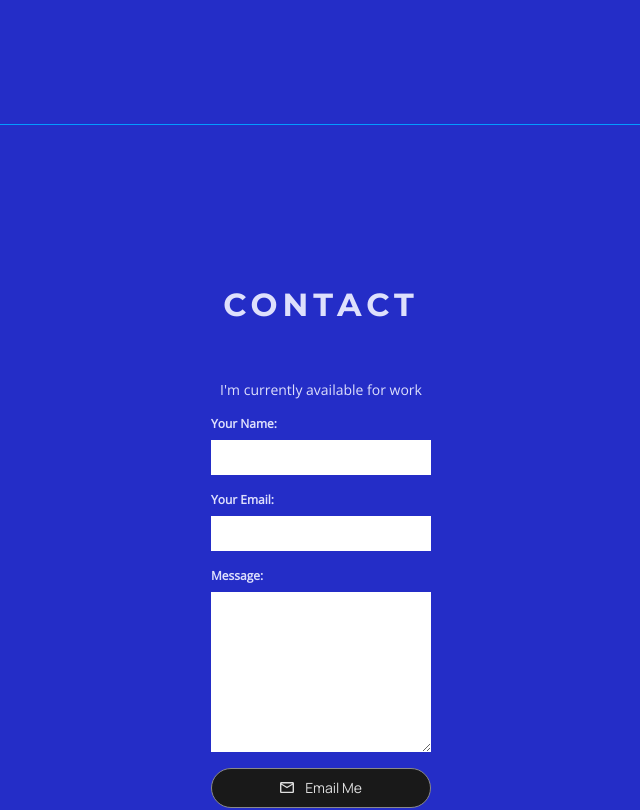
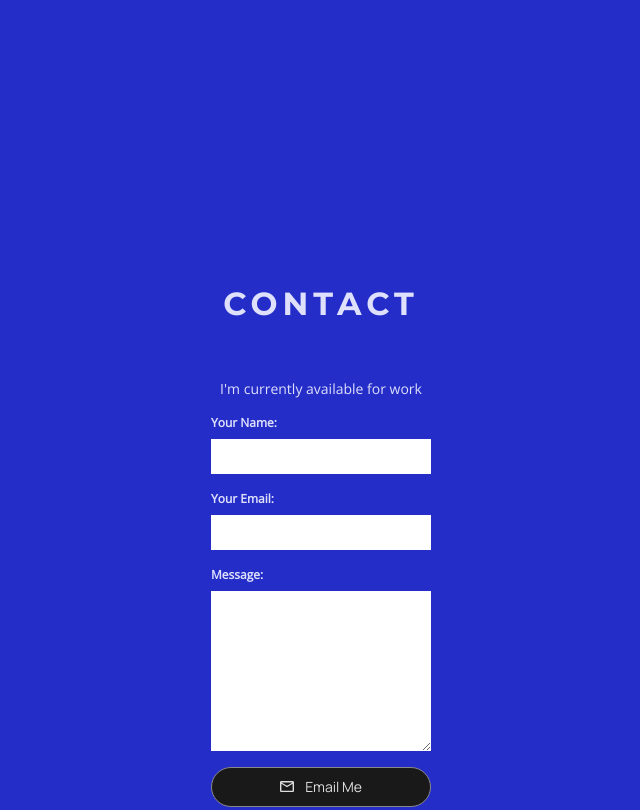
Before and after one commit to Wolfushima/portfolio, a React (Create React App) app: page / in a window 1280 px wide. Shown: the part 5040-5850 px from the top of the page, without its empty margins (319-959 px from the left). Built offline with nearby package versions, Linux system fonts and the light colour scheme; a web font is replaced by a local one.

Commit message:
style: Remove border-top for Contact component

```diff
--- a/src/sass/_contact.scss
+++ b/src/sass/_contact.scss
@@ -1,5 +1,4 @@
 .contact {
-  border-top: 1px solid #039bff;
   background-color: #242dc7;
   &__wrapper{
     max-width: 1440px;
```
